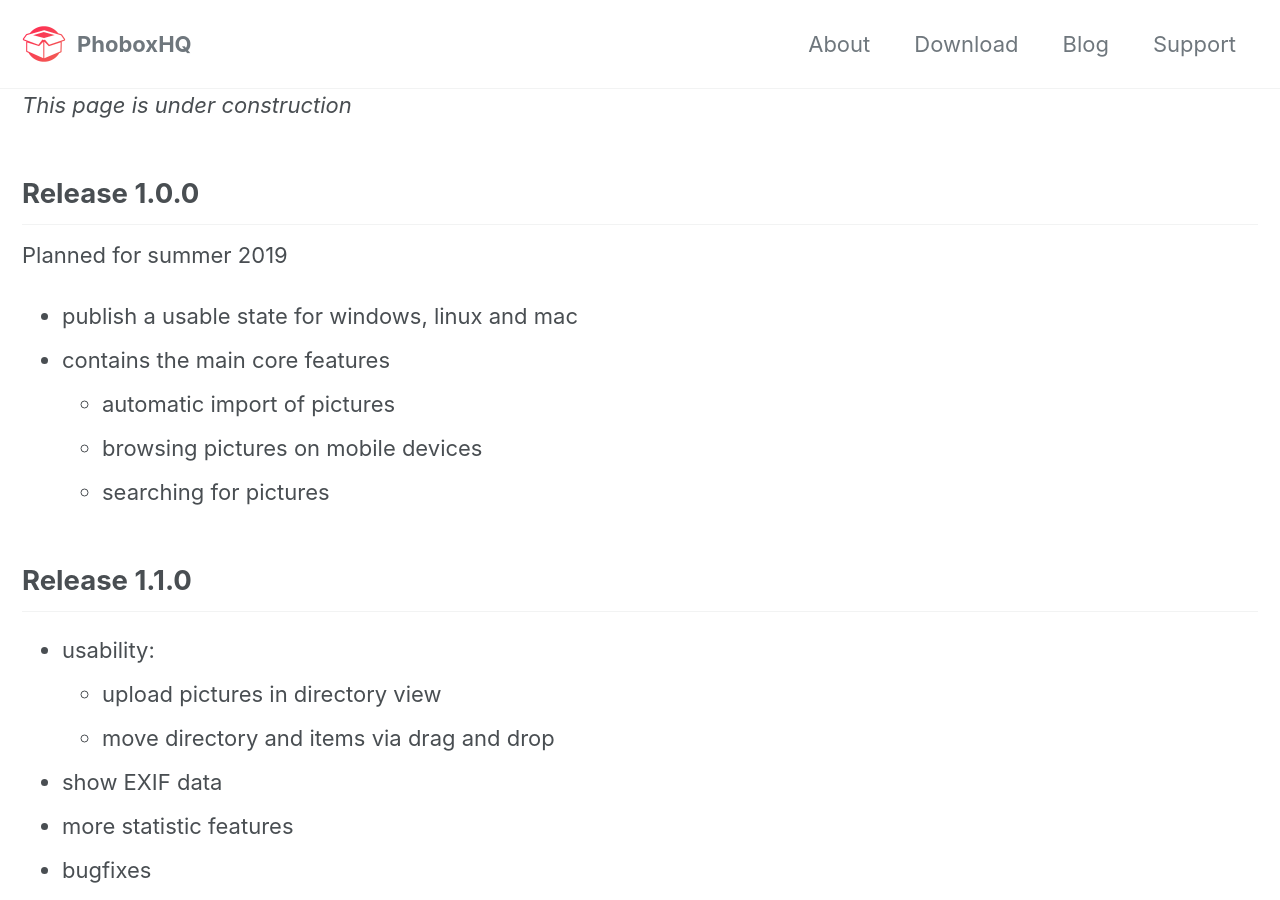
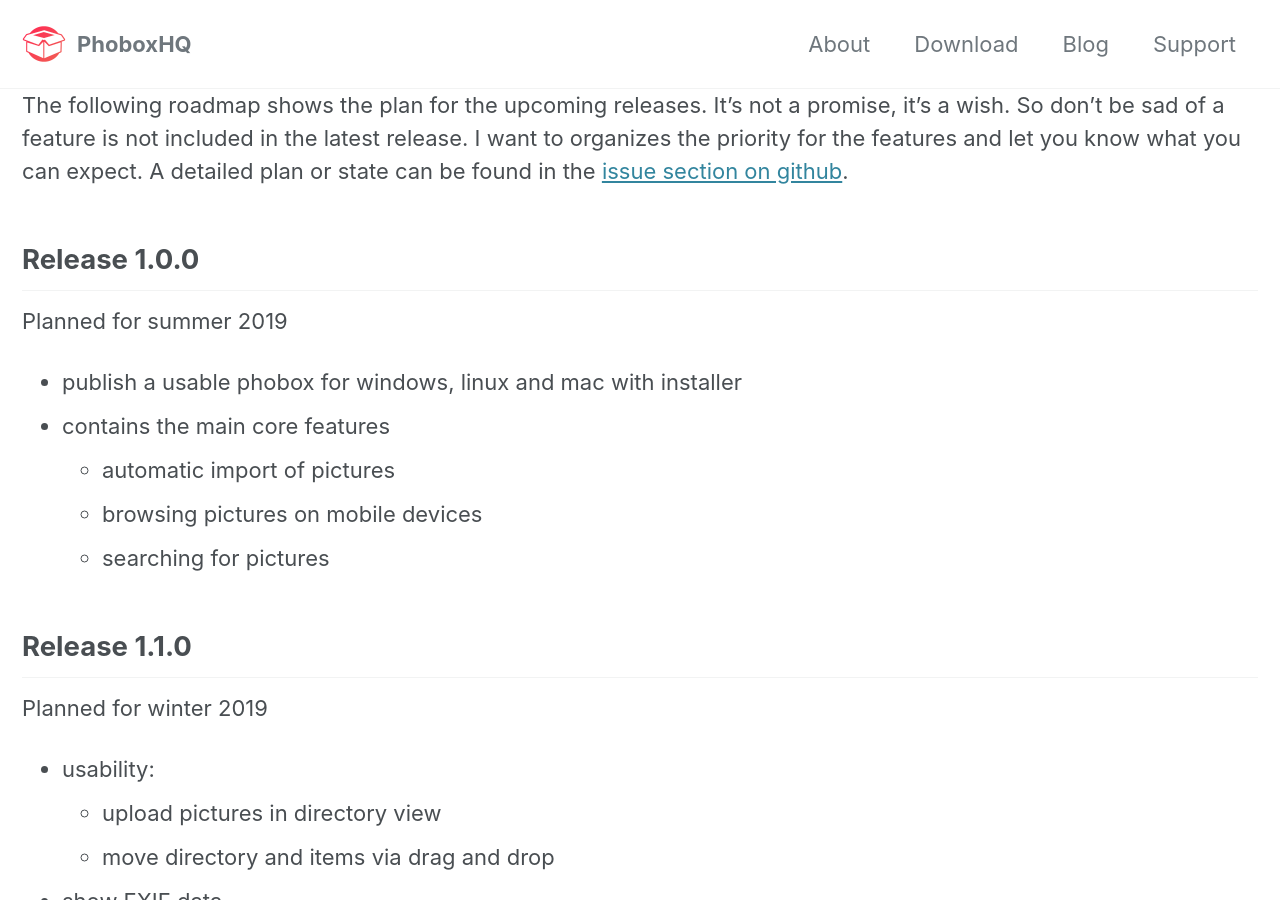
Before and after one commit to phoboxhq/home2, a Jekyll site: the page built from _pages/roadmap.md, in a window 1280 px wide and 900 px high. Built offline with Jekyll 4.4.1, drawn with Linux system fonts in a browser that asks for light colours; cached includes are drawn as plain includes; nearby versions of some CDN libraries.

Commit message:
Update roadmap.md

```diff
--- a/_pages/roadmap.md
+++ b/_pages/roadmap.md
@@ -5,12 +5,12 @@ title: "Roadmap"
 modified: 2019-06-20T21:13:00-04:00
 ---
 
-_This page is under construction_
+The following roadmap shows the plan for the upcoming releases. It's not a promise, it's a wish. So don't be sad of a feature is not included in the latest release. I want to organizes the priority for the features and let you know what you can expect. A detailed plan or state can be found in the [issue section on github](https://github.com/phoboxhq/phobox/issues?q=is%3Aopen+is%3Aissue+milestone%3A%22Version+1.0.0%22).
 
 ## Release 1.0.0
 
 Planned for summer 2019
- * publish a usable state for windows, linux and mac
+ * publish a usable phobox for windows, linux and mac with installer
  * contains the main core features
    * automatic import of pictures
    * browsing pictures on mobile devices
@@ -18,6 +18,7 @@ Planned for summer 2019
 
 ## Release 1.1.0
 
+Planned for winter 2019
  * usability:
    * upload pictures in directory view
    * move directory and items via drag and drop
```
